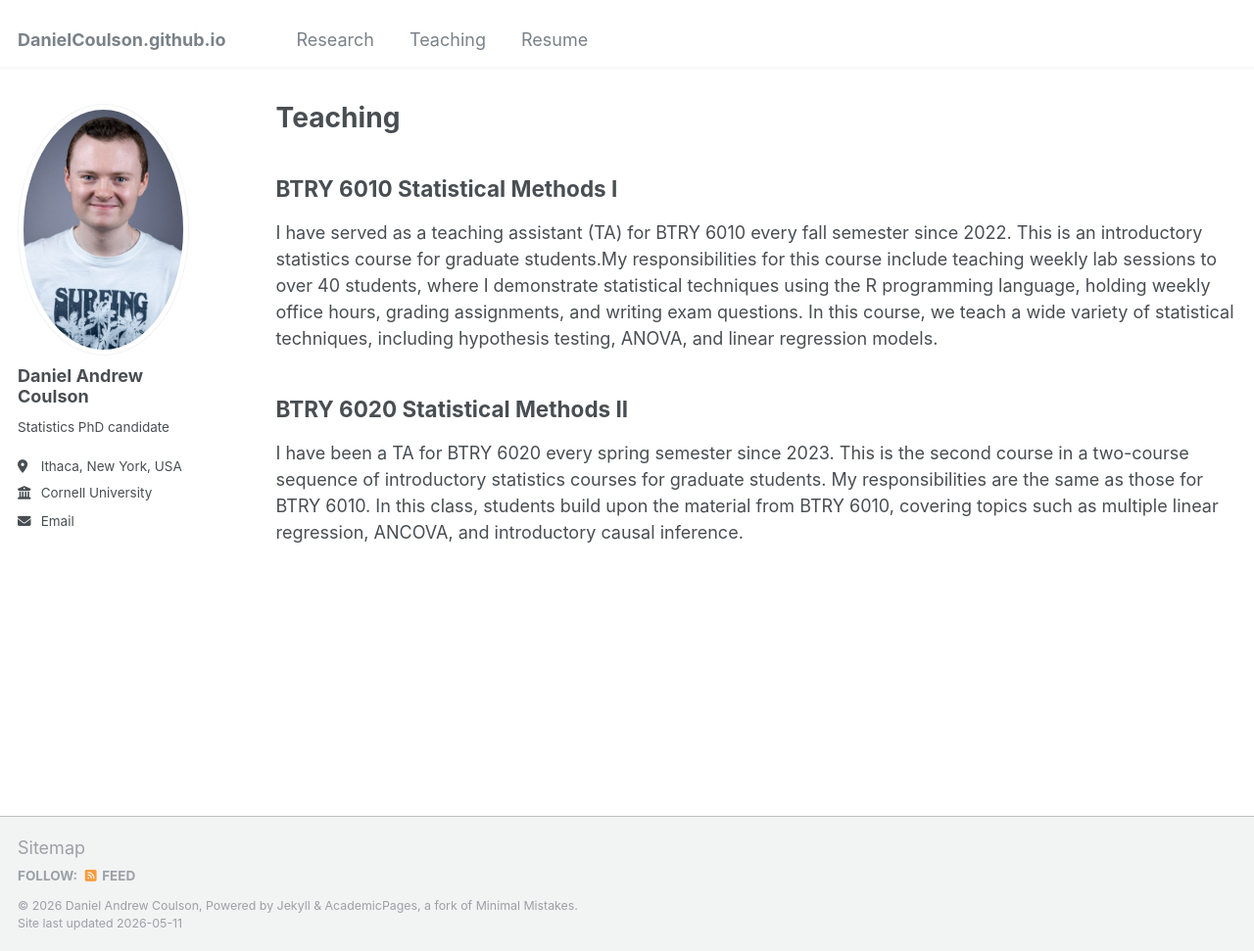
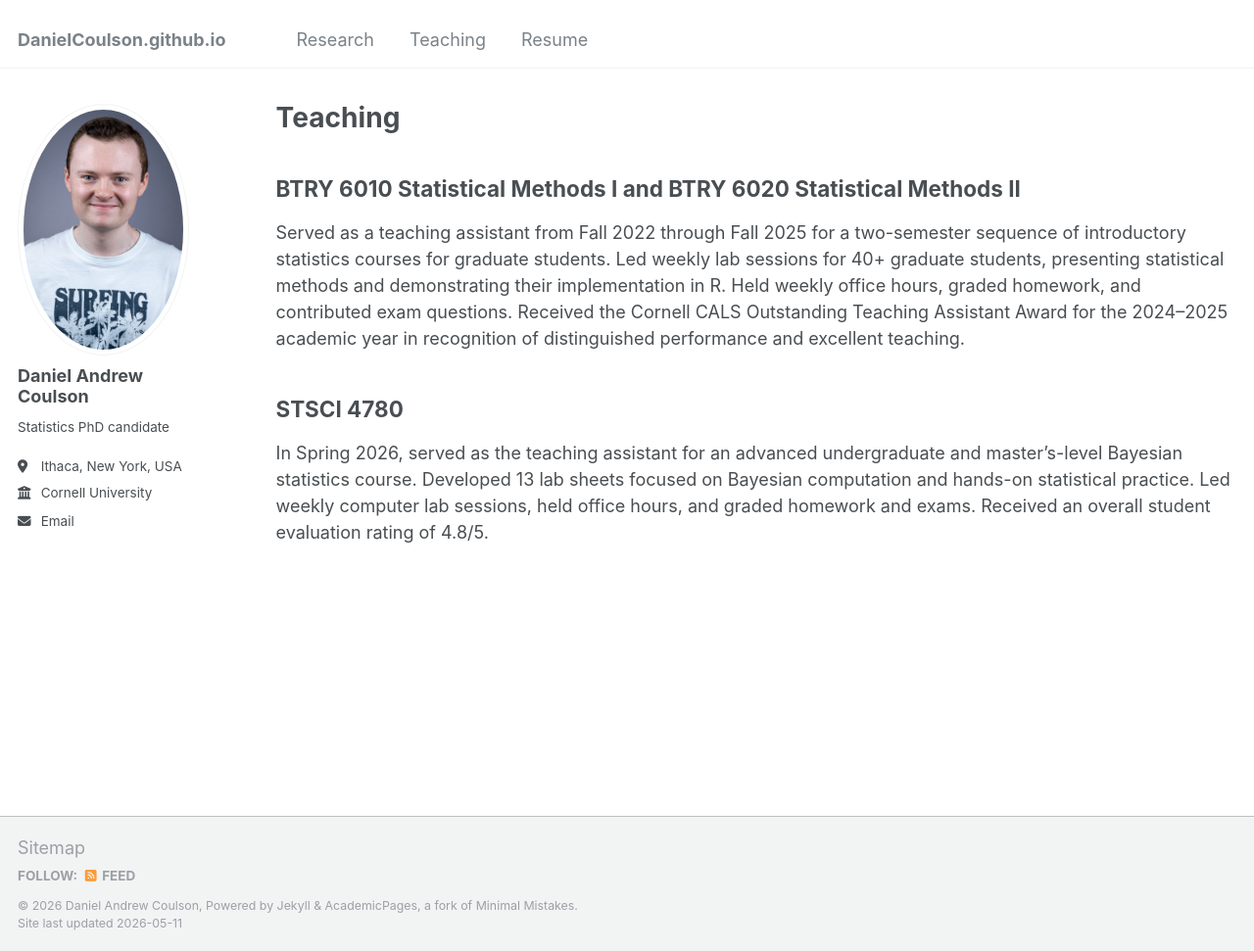
Before and after one commit to DanielCoulson/DanielCoulson.github.io, a Jekyll site: the page built from _pages/teaching.html, in a window 1280 px wide and 971 px high. Shown: the whole window at 98% size. Built offline with Jekyll 4.4.1, drawn with Linux system fonts in a browser that asks for light colours.

Commit message:
Update teaching.html

```diff
--- a/_pages/teaching.html
+++ b/_pages/teaching.html
@@ -5,8 +5,8 @@ permalink: /teaching/
 author_profile: true
 ---
 
-<h2>BTRY 6010 Statistical Methods I</h2>
-<p>I have served as a teaching assistant (TA) for BTRY 6010 every fall semester since 2022. This is an introductory statistics course for graduate students.My responsibilities for this course include teaching weekly lab sessions to over 40 students, where I demonstrate statistical techniques using the R programming language, holding weekly office hours, grading assignments, and writing exam questions. In this course, we teach a wide variety of statistical techniques, including hypothesis testing, ANOVA, and linear regression models. </p>
+<h2>BTRY 6010 Statistical Methods I and BTRY 6020 Statistical Methods II</h2>
+<p>Served as a teaching assistant from Fall 2022 through Fall 2025 for a two-semester sequence of introductory statistics courses for graduate students. Led weekly lab sessions for 40+ graduate students, presenting statistical methods and demonstrating their implementation in R. Held weekly office hours, graded homework, and contributed exam questions. Received the Cornell CALS Outstanding Teaching Assistant Award for the 2024–2025 academic year in recognition of distinguished performance and excellent teaching.</p>
 
-<h2>BTRY 6020 Statistical Methods II</h2>
-<p>I have been a TA for BTRY 6020 every spring semester since 2023. This is the second course in a two-course sequence of introductory statistics courses for graduate students. My responsibilities are the same as those for BTRY 6010. In this class, students build upon the material from BTRY 6010, covering topics such as multiple linear regression, ANCOVA, and introductory causal inference.</p>
+<h2>STSCI 4780</h2>
+<p>In Spring 2026, served as the teaching assistant for an advanced undergraduate and master’s-level Bayesian statistics course. Developed 13 lab sheets focused on Bayesian computation and hands-on statistical practice. Led weekly computer lab sessions, held office hours, and graded homework and exams. Received an overall student evaluation rating of 4.8/5.</p>
```
